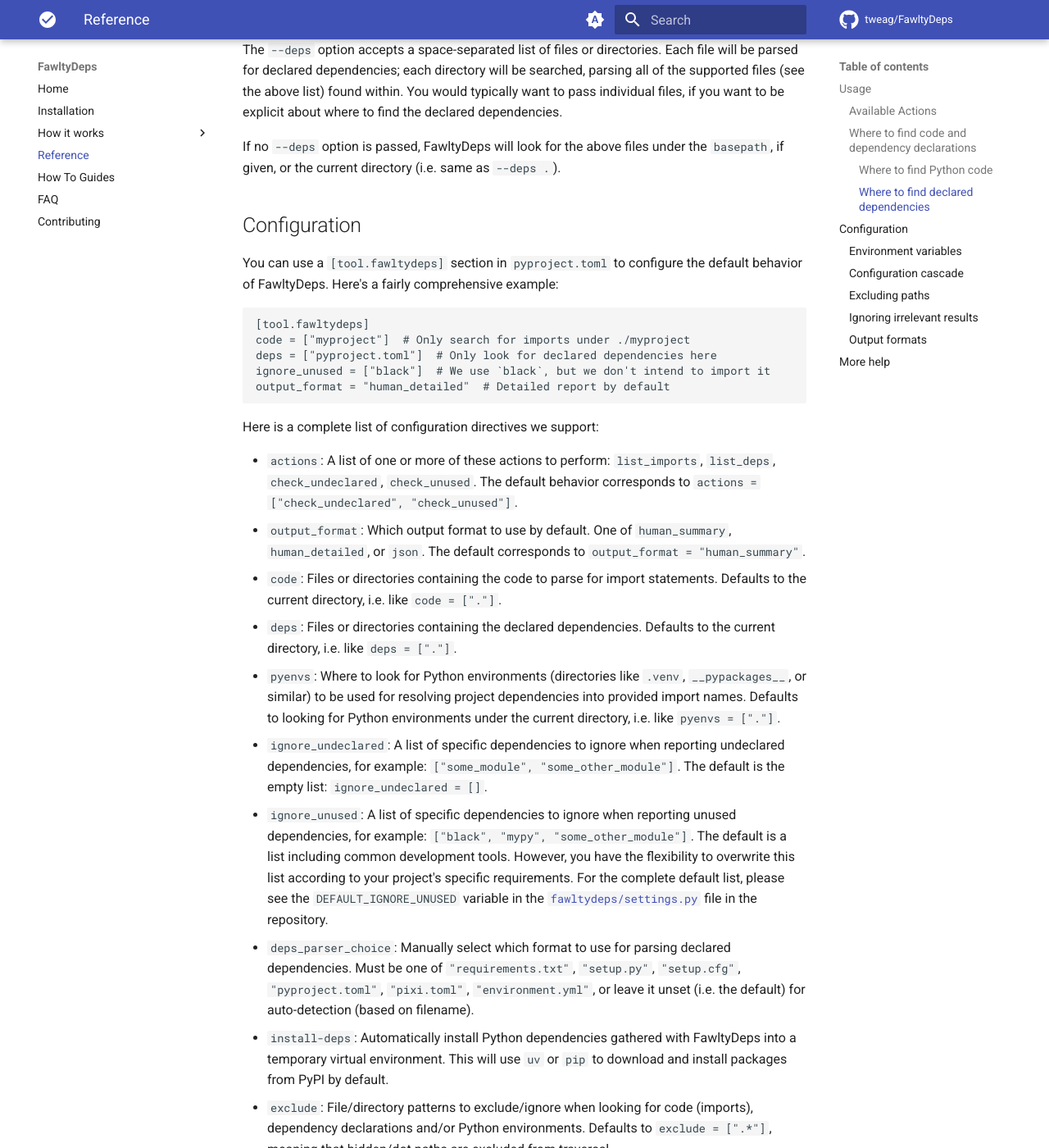
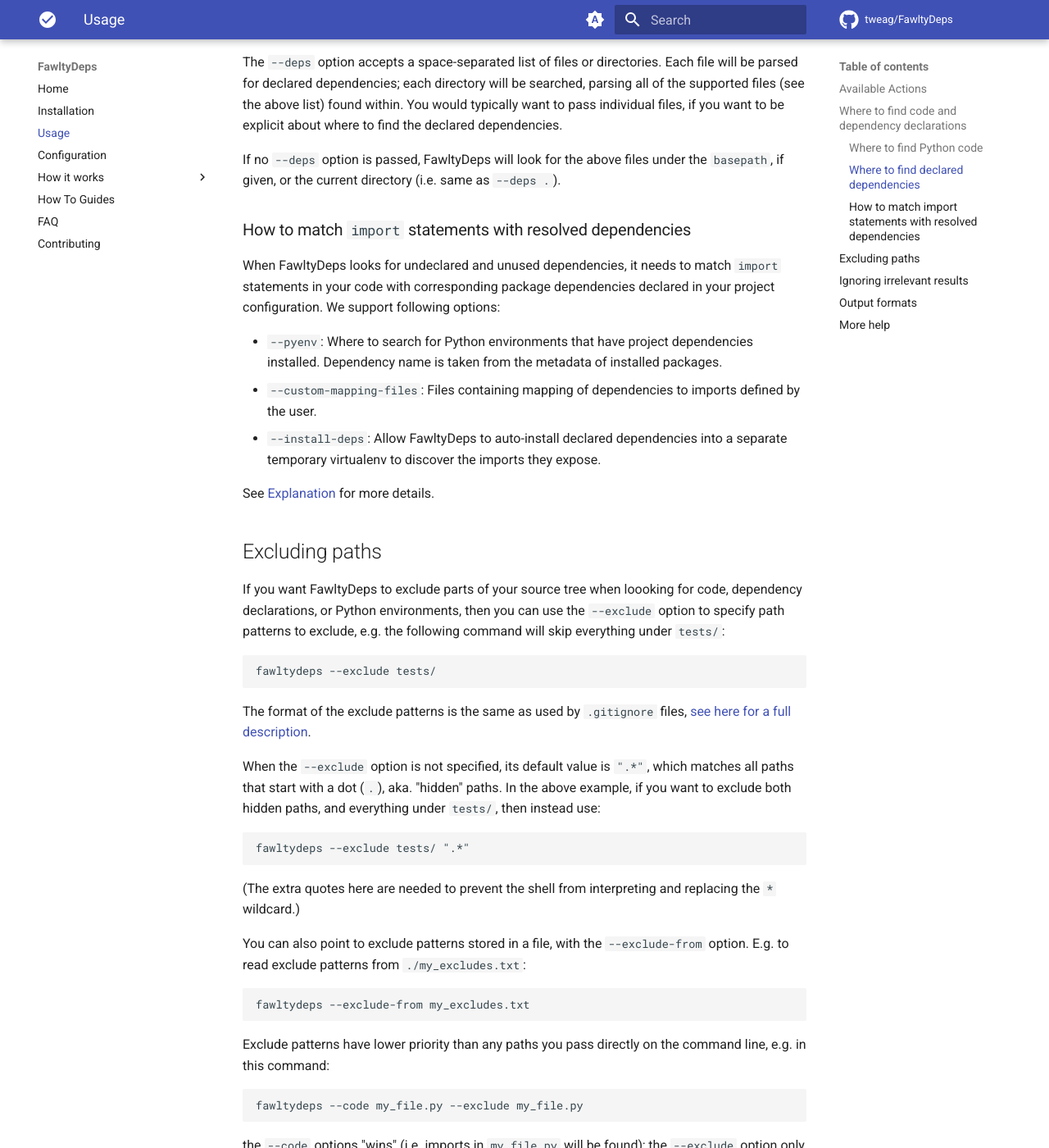
Before and after one commit to tweag/FawltyDeps, an MkDocs documentation site: the page built from docs/usage.md, in a window 1280 px wide and 1400 px high, scrolled down 1942 px. Shown: the whole window at 82% size. Built offline with MkDocs 1.6.1 and Material for MkDocs 9.7.7, drawn with Linux system fonts in a browser that asks for light colours; comment, search, counter and statistics services are not loaded; some of the changed text lies outside the part shown.

Commit message:
Apply Johan's suggestions for the structure of the main menu. Split reference to usage and configuration

````diff
--- a/docs/reference.md
+++ b/docs/usage.md
@@ -12,7 +10,7 @@ This will find imports in all the Python code under the current directory,
 extract dependencies declared by your project, and then report
 [_undeclared_ and _unused_ dependencies](explanation.md#key-concepts).
 
-### Available Actions
+## Available Actions
 
 FawltyDeps provides the following options for controlling what actions to perform. Only
 one of these can be used at a time:
@@ -27,7 +25,7 @@ one of these can be used at a time:
 
 When none of these are specified, the default action is `--check`.
 
-### Where to find code and dependency declarations
+## Where to find code and dependency declarations
 
 By default, FawltyDeps will look for Python code (`*.py` and `*.ipynb`) and
 dependency declarations (see list of supported files below) under the current
@@ -47,7 +45,7 @@ to passing both the `--code` and the `--deps` options, like this:
 fawltydeps --code my_project/ --deps my_project/
 ```
 
-#### Where to find Python code
+### Where to find Python code
 
 The `--code` option tells FawltyDeps where to find the Python code to parse for
 `import` statements. You can pass any number of these:
@@ -68,7 +66,7 @@ echo "import foo" | fawltydeps --list-imports --code - file.py
 At any time, if you want to see where FawltyDeps is looking for Python code,
 you can use the `--list-sources --detailed` options.
 
-#### Where to find declared dependencies
+### Where to find declared dependencies
 
 The `--deps` option tells FawltyDeps where to look for your project's declared
 dependencies. A number of file formats are supported:
@@ -91,87 +89,20 @@ be explicit about where to find the declared dependencies.
 If no `--deps` option is passed, FawltyDeps will look for the above files under
 the `basepath`, if given, or the current directory (i.e. same as `--deps .`).
 
+### How to match `import` statements with resolved dependencies
 
-## Configuration
+When FawltyDeps looks for undeclared and unused dependencies, it needs to match
+`import` statements in your code with corresponding package dependencies
+declared in your project configuration. We support following options:
 
-You can use a `[tool.fawltydeps]` section in `pyproject.toml` to configure the
-default behavior of FawltyDeps. Here's a fairly comprehensive example:
+- `--pyenv`: Where to search for Python environments that have project dependencies installed. Dependency name is taken from the metadata of installed packages.
+- `--custom-mapping-files`: Files containing mapping of dependencies to imports defined by the user.
+- `--install-deps`: Allow FawltyDeps to auto-install declared dependencies into a separate temporary virtualenv to discover the imports they expose.
 
-```toml
-[tool.fawltydeps]
-code = ["myproject"]  # Only search for imports under ./myproject
-deps = ["pyproject.toml"]  # Only look for declared dependencies here
-ignore_unused = ["black"]  # We use `black`, but we don't intend to import it
-output_format = "human_detailed"  # Detailed report by default
-```
+See [Explanation](./explanation.md) for more details.
 
-Here is a complete list of configuration directives we support:
 
-- `actions`: A list of one or more of these actions to perform: `list_imports`,
-  `list_deps`, `check_undeclared`, `check_unused`. The default behavior
-  corresponds to `actions = ["check_undeclared", "check_unused"]`.
-- `output_format`: Which output format to use by default. One of `human_summary`,
-  `human_detailed`, or `json`.
-  The default corresponds to `output_format = "human_summary"`.
-- `code`: Files or directories containing the code to parse for import statements.
-  Defaults to the current directory, i.e. like `code = ["."]`.
-- `deps`: Files or directories containing the declared dependencies.
-  Defaults to the current directory, i.e. like `deps = ["."]`.
-- `pyenvs`: Where to look for Python environments (directories like `.venv`,
-  `__pypackages__`, or similar) to be used for resolving project dependencies
-  into provided import names. Defaults to looking for Python environments under
-  the current directory, i.e. like `pyenvs = ["."]`.
-- `ignore_undeclared`: A list of specific dependencies to ignore when reporting
-  undeclared dependencies, for example: `["some_module", "some_other_module"]`.
-  The default is the empty list: `ignore_undeclared = []`.
-- `ignore_unused`: A list of specific dependencies to ignore when reporting
-  unused dependencies, for example: `["black", "mypy", "some_other_module"]`.
-  The default is a list including common development tools. However, you have the
-  flexibility to overwrite this list according to your project's specific requirements.
-  For the complete default list, please see the `DEFAULT_IGNORE_UNUSED`
-  variable in the [`fawltydeps/settings.py`](https://github.com/tweag/FawltyDeps/blob/main/fawltydeps/settings.py) file
-  in the repository.
-- `deps_parser_choice`: Manually select which format to use for parsing
-  declared dependencies. Must be one of `"requirements.txt"`, `"setup.py"`,
-  `"setup.cfg"`, `"pyproject.toml"`, `"pixi.toml"`, `"environment.yml"`, or
-  leave it unset (i.e. the default) for auto-detection (based on filename).
-- `install-deps`: Automatically install Python dependencies gathered with
-  FawltyDeps into a temporary virtual environment. This will use `uv` or `pip`
-  to download and install packages from PyPI by default.
-- `exclude`: File/directory patterns to exclude/ignore when looking for code
-  (imports), dependency declarations and/or Python environments. Defaults to
-  `exclude = [".*"]`, meaning that hidden/dot paths are excluded from traversal.
-- `exclude_from`: Files (following the .gitignore format) containing exclude
-  patterns to use when looking for code (imports), dependency declarations
-  and/or Python environments. Defaults to an empty list: `exclude_from = []`.
-- `verbosity`: An integer controlling the default log level of FawltyDeps:
-  - `-2`: Only `CRITICAL`-level log messages are shown.
-  - `-1`: `ERROR`-level log messages and above are shown.
-  - `0`: `WARNING`-level log messages and above are shown. This is the default.
-  - `1`: `INFO`-level log messages and above are shown.
-  - `2`: All log messages (including `DEBUG`) are shown.
-- `custom_mapping_file`: Paths to files containing user-defined mapping.
-  Expected file format is defined in the User-defined mapping [section](explanation.md/#user-defined-mapping).
-- `[tool.fawltydeps.custom_mapping]`: Section in the configuration, under which a custom mapping
-  can be added. Expected format is described in the User-defined mapping [section](explanation.md/#user-defined-mapping).
-
-### Environment variables
-
-In addition to configuring FawltyDeps via `pyproject.toml` as show above, you
-may also pass the above configuration directives via the environment, using a
-`fawltydeps_` prefix. For example, to enable JSON output via the environment,
-set `fawltydeps_output_format=json` in FawltyDeps' environment.
-
-### Configuration cascade
-
-- Command-line options take precedence, and override corresponding settings
-  passed via the environment or `pyproject.toml`.
-- Environment variables override corresponding settings from `pyproject.toml`.
-- Configuration in `pyproject.toml` override only the ultimate hardcoded defaults.
-- The ultimate defaults when no customizations takes place are hardcoded inside
-  FawltyDeps, and are documented above.
-
-### Excluding paths
+## Excluding paths
 
 If you want FawltyDeps to exclude parts of your source tree when loooking for
 code, dependency declarations, or Python environments, then you can use the
@@ -220,7 +151,7 @@ notebooks:
 fawltydeps --code my_dir --exclude "*.ipynb"
 ```
 
-### Ignoring irrelevant results
+## Ignoring irrelevant results
 
 There may be `import` statements in your code that should not be considered an
 undeclared dependency. This might happen if you for example do a conditional
@@ -243,7 +174,8 @@ from the check for unused imports, you can use the `--ignore-unused` option
 to customize the ignore list. By providing your own list of dependencies with
 this option, you can effectively overwrite the default list. For example:
 `--ignore-unused black mypy some_other_module`
-### Output formats
+
+## Output formats
 
 The default output from FawltyDeps is a summary outlining the relevant
 dependencies found (according to the selected actions).
--- a/mkdocs.yml
+++ b/mkdocs.yml
@@ -39,11 +39,12 @@ nav:
 
   - Home: index.md
   - Installation: installation.md
+  - Usage: usage.md
+  - Configuration: configuration.md
   - How it works:
     - Explanation: explanation.md
     - Code Design: CodeDesign.md
     - Initial Design Document: DesignDoc.md
-  - Reference: reference.md
   - How To Guides: how_to_guides.md
   - FAQ: FAQ.md
   - Contributing: CONTRIBUTING.md
````
Also changed, not shown: other parts of docs/usage.md (+1 -3 lines), docs/configuration.md (added, +80 -0 lines).
